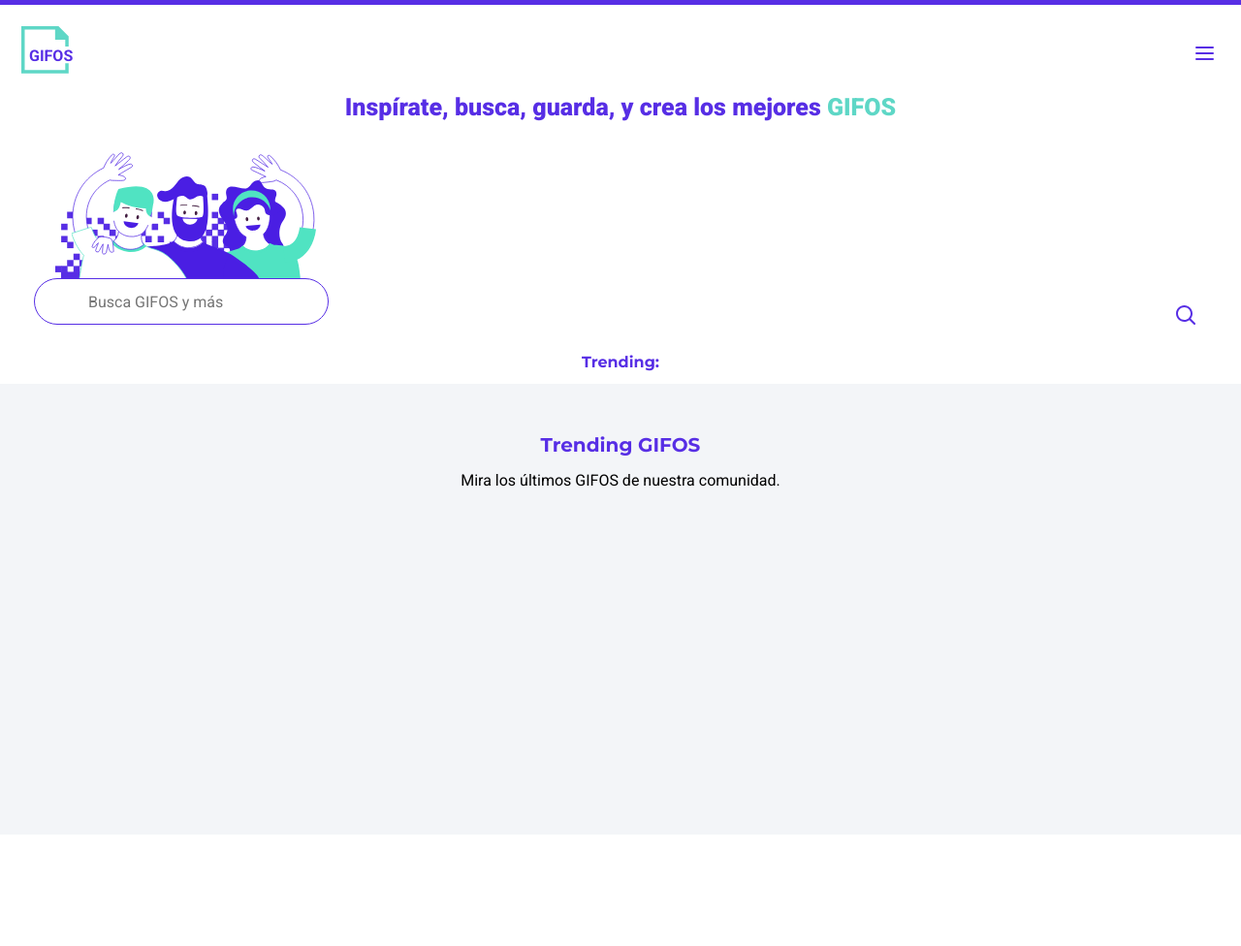
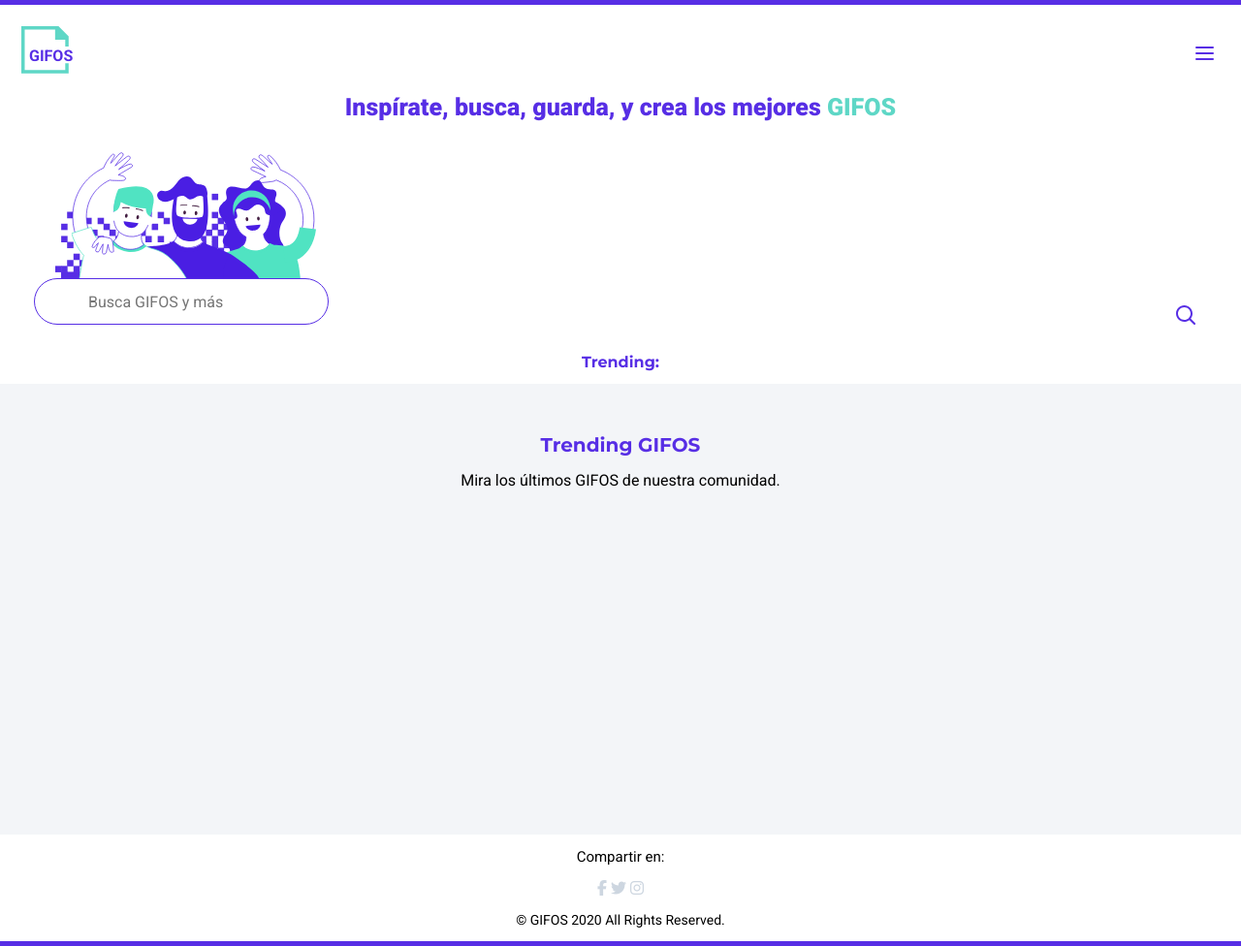
Before and after one commit to alejodieguez1/gif-os-acamica, a plain HTML site: page index.html in a window 1280 px wide. Shown: the whole page at 97% size. Before the commit the page ends 861 px from the top, so only its background shows below. Drawn offline with Linux system fonts and the light colour scheme.

Commit message:
added footer + fontawesome icons

```diff
--- a/index.html
+++ b/index.html
@@ -7,6 +7,7 @@
     <link rel="stylesheet" href="/styles/normalize.css">
     <link rel="preconnect" href="https://fonts.gstatic.com">
     <link href="https://fonts.googleapis.com/css2?family=Montserrat:wght@500;700&family=Roboto:wght@400;700;900&display=swap" rel="stylesheet">
+    <script src="https://kit.fontawesome.com/ba8747a913.js" crossorigin="anonymous"></script>
     <title>Home</title>
 </head>
 <body>
@@ -110,8 +111,26 @@
                 <p>Mira los últimos
                     GIFOS de nuestra comunidad.</p>
             </div>
+            <!--- Trending GIFOS Container --->
             <div class="trending-gifos"></div>
         </section>
+        <!--- FOOTER SECTION --->
+        <footer class="footer-section">
+            <div class="footer-container">
+                <div class="share-container">
+                    <p>Compartir en:</p>
+                    <div class="share-icons">
+                        <i class="fab fa-facebook-f"></i>
+                        <i class="fab fa-twitter"></i>
+                        <i class="fab fa-instagram"></i>
+                    </div>
+                </div>
+                <div class="copyright">
+                    <p>© GIFOS 2020 All Rights Reserved.</p>
+                </div>
+                <div class="top-bar"></div>
+            </div>
+        </footer>
     </div>
 </body>
 </html>
--- a/styles/style.scss
+++ b/styles/style.scss
@@ -183,4 +183,35 @@ html {
             }
         }
     }
+    .footer-section {
+        .footer-container {
+            display: flex;
+            flex-direction: column;
+            .share-container {
+                align-self: center;
+                text-align: center;
+                p {
+                    font-size: 0.9375rem;
+                    font-family: 'Roboto', sans-serif;
+                    font-weight: 400;
+                }
+                .share-icons {
+                    color: #CDD6E0;
+                }
+            }
+            .copyright {
+                text-align: center;
+                p {
+                    font-size: 0.875rem;
+                    font-family: 'Roboto', sans-serif;
+                    font-weight: 400;
+                }
+            }
+            .top-bar {
+                background-color: #572EE5;
+                width: 100%;
+                height: 5px;
+            }
+        }
+    }
 }
```
Also changed, not shown: styles/main.css, 1 other file.
